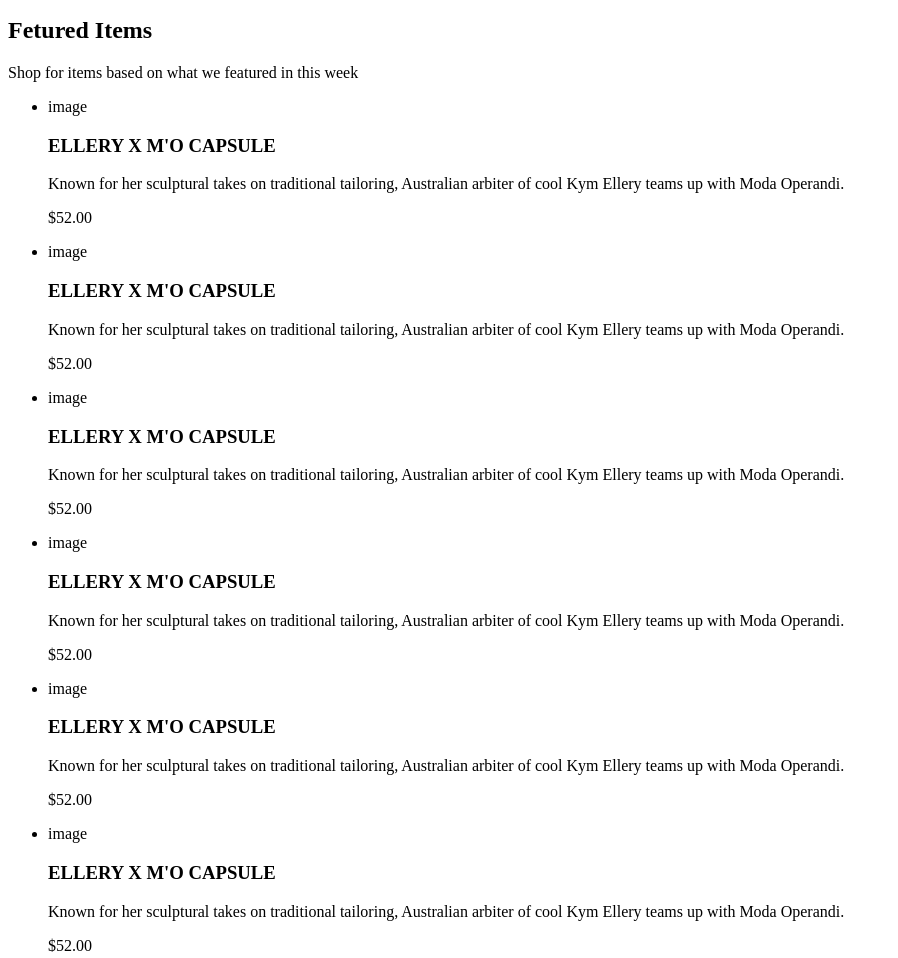
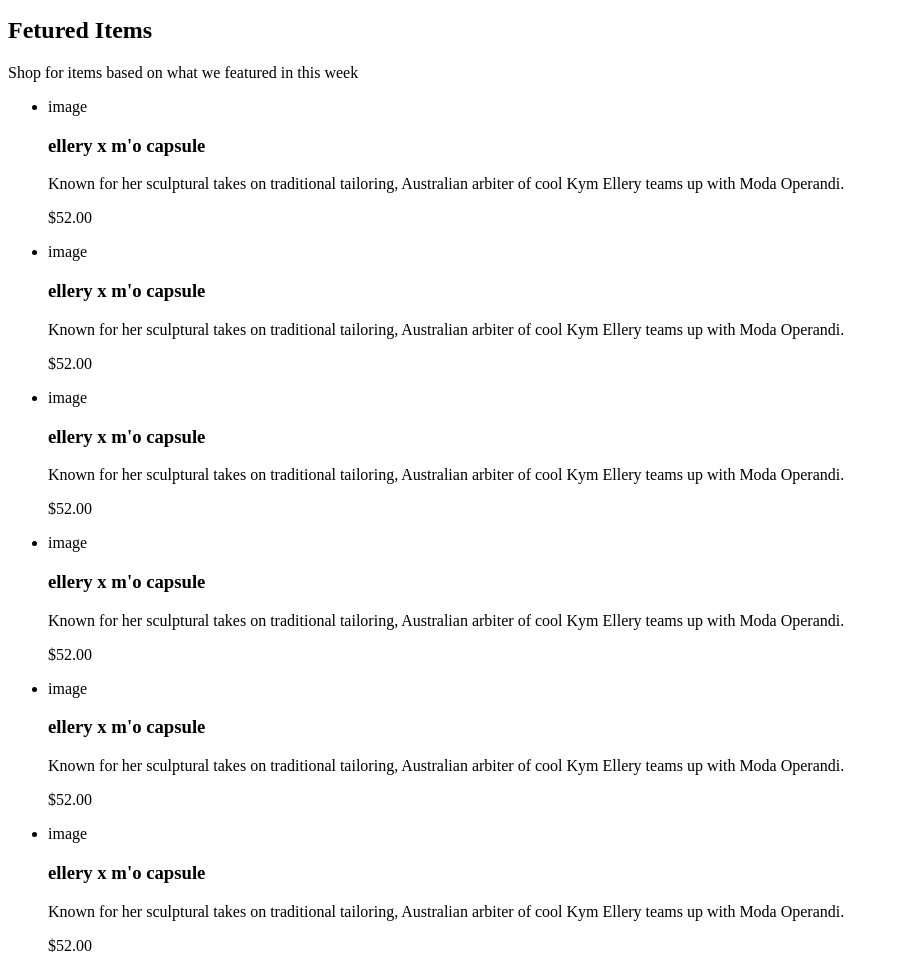
Before and after one commit to Jhon-Mosk/professional_layout, a plain HTML site: page index.html in a window 1280 px wide. Shown: the part 740-1698 px from the top of the page, without its empty margins (0-898 px from the left). Drawn offline with Linux system fonts and the light colour scheme.

Commit message:
to lower case

```diff
--- a/index.html
+++ b/index.html
@@ -74,37 +74,37 @@
             <ul>
                 <li>
                     image
-                    <h3>ELLERY X M'O CAPSULE</h3>
+                    <h3>ellery x m'o capsule</h3>
                     <p>Known for her sculptural takes on traditional tailoring, Australian arbiter of cool Kym Ellery teams up with Moda Operandi.</p>
                     <p>$52.00</p>
                 </li>
                 <li>
                     image
-                    <h3>ELLERY X M'O CAPSULE</h3>
+                    <h3>ellery x m'o capsule</h3>
                     <p>Known for her sculptural takes on traditional tailoring, Australian arbiter of cool Kym Ellery teams up with Moda Operandi.</p>
                     <p>$52.00</p>
                 </li>
                 <li>
                     image
-                    <h3>ELLERY X M'O CAPSULE</h3>
+                    <h3>ellery x m'o capsule</h3>
                     <p>Known for her sculptural takes on traditional tailoring, Australian arbiter of cool Kym Ellery teams up with Moda Operandi.</p>
                     <p>$52.00</p>
                 </li>
                 <li>
                     image
-                    <h3>ELLERY X M'O CAPSULE</h3>
+                    <h3>ellery x m'o capsule</h3>
                     <p>Known for her sculptural takes on traditional tailoring, Australian arbiter of cool Kym Ellery teams up with Moda Operandi.</p>
                     <p>$52.00</p>
                 </li>
                 <li>
                     image
-                    <h3>ELLERY X M'O CAPSULE</h3>
+                    <h3>ellery x m'o capsule</h3>
                     <p>Known for her sculptural takes on traditional tailoring, Australian arbiter of cool Kym Ellery teams up with Moda Operandi.</p>
                     <p>$52.00</p>
                 </li>
                 <li>
                     image
-                    <h3>ELLERY X M'O CAPSULE</h3>
+                    <h3>ellery x m'o capsule</h3>
                     <p>Known for her sculptural takes on traditional tailoring, Australian arbiter of cool Kym Ellery teams up with Moda Operandi.</p>
                     <p>$52.00</p>
                 </li>
@@ -138,8 +138,8 @@
                 <p>“Vestibulum quis porttitor dui! Quisque viverra nunc mi, a pulvinar purus condimentum“</p>
             </div>
             <form action="POST">
-                <h2>SUBSCRIBE</h2>
-                <h3>FOR OUR NEWLETTER AND PROMOTION</h3>
+                <h2>subscribe</h2>
+                <h3>for our newletter and promotion</h3>
                 <input type="email" name="" id="">
             </form>
         </section>
```
